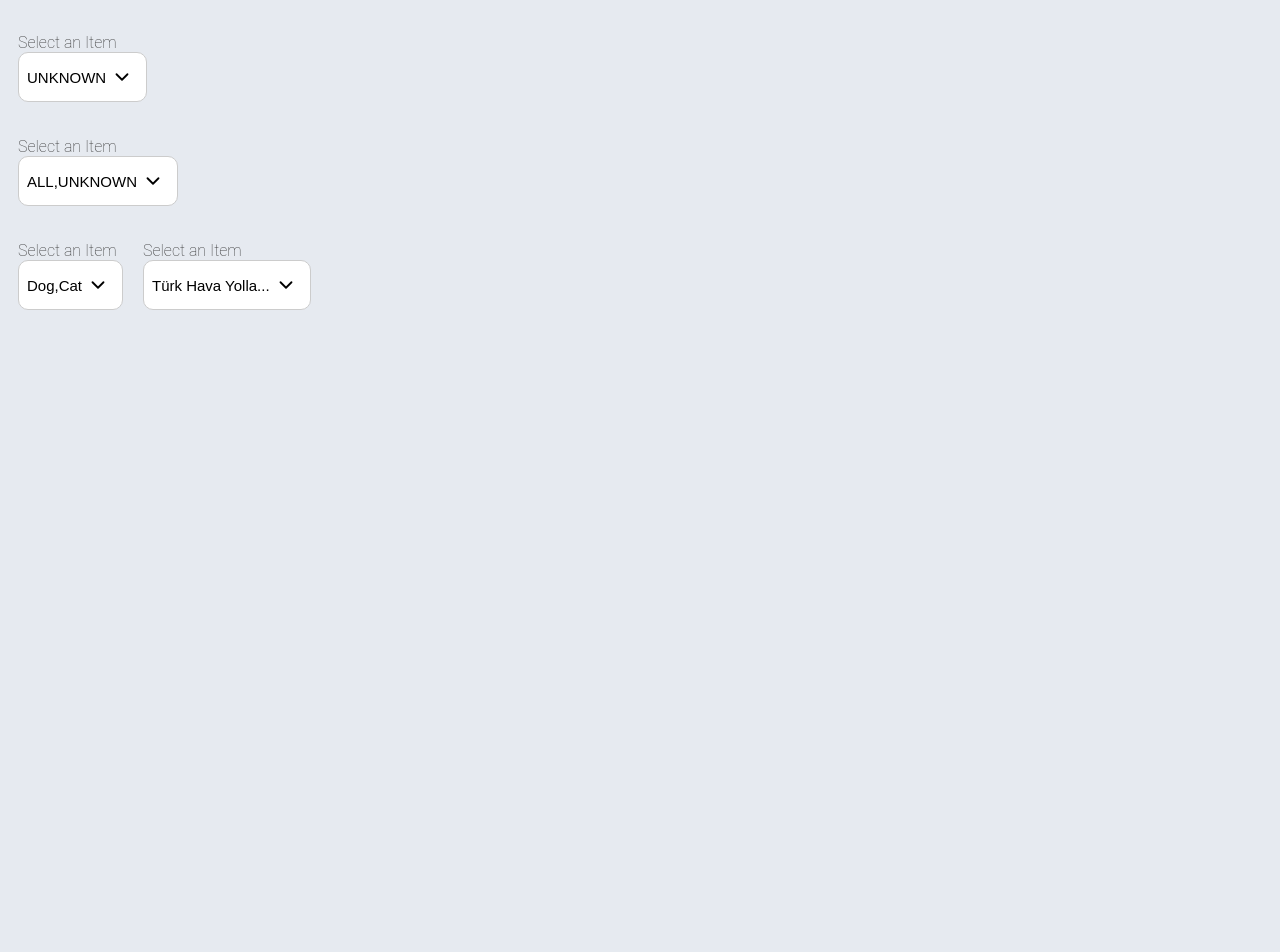
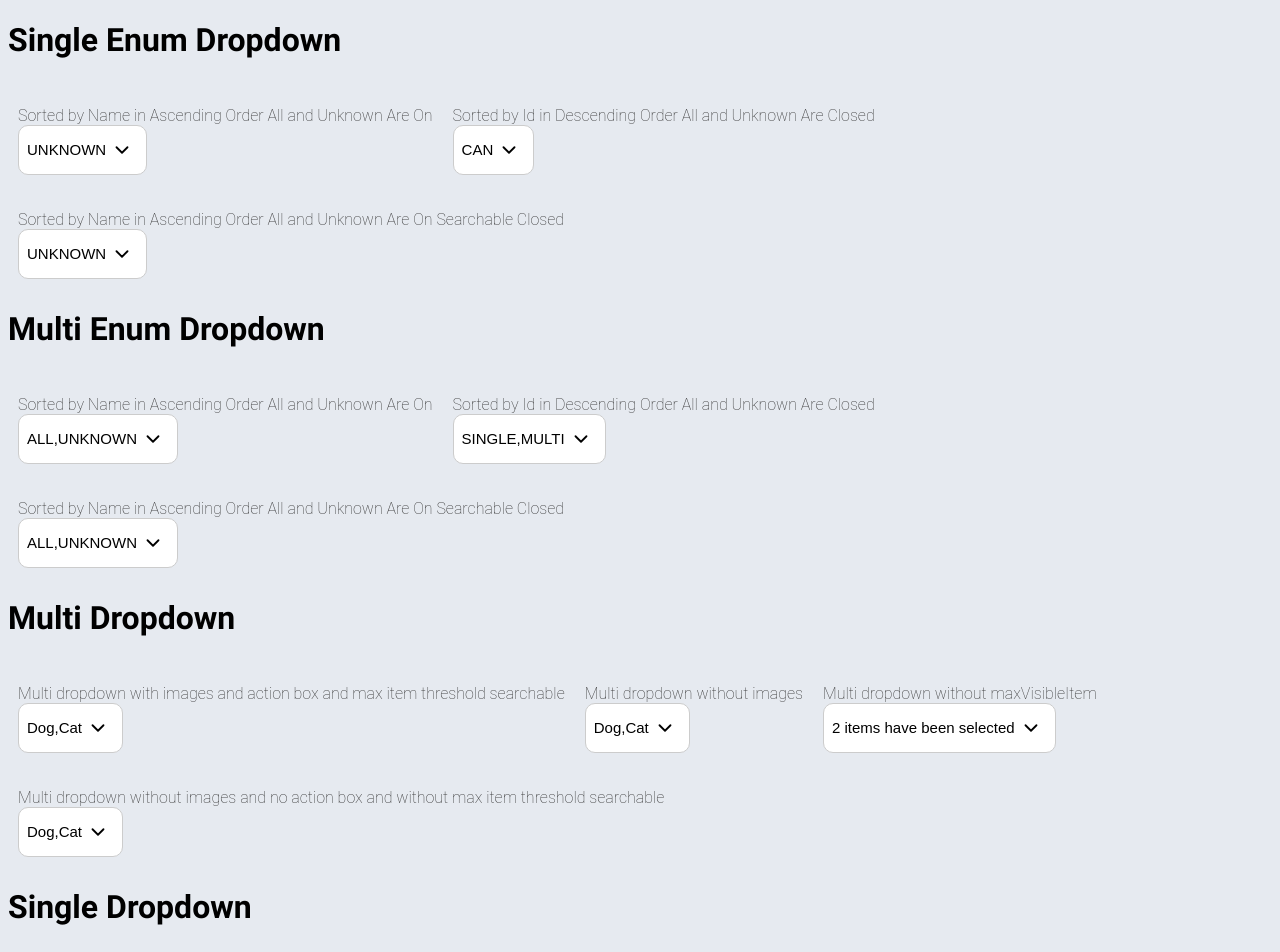
Before and after one commit to Mwiert/miniSpa, a Vue app: page /summerLovers in a window 1280 px wide. Shown: the top 952 px of the page. Before the commit the page ends 800 px from the top, so only its background shows below. Built offline with nearby package versions, Linux system fonts and the light colour scheme; a web font is replaced by a local one.

Commit message:
Add Turkish Language Support and Fix Bugs

```diff
--- a/src/components/Dropdown/UIDropdown.vue
+++ b/src/components/Dropdown/UIDropdown.vue
@@ -128,6 +128,10 @@ export default {
     sortByAscending: {
       type: Boolean,
       default: false
+    },
+    maxItemThreshold: {
+      type: Number,
+      default: 15
     }
   },
   data() {
@@ -153,28 +157,67 @@ export default {
   },
   methods: {
     sortItems(items: Array<any>): Array<any> {
-      if (this.sortField === undefined) return items
-      else {
+      if (this.sortField === undefined) {
+        return items
+      } else {
         return items.sort((a, b) => {
-          const aValue = a[this.sortField].toLowerCase()
-          const bValue = b[this.sortField].toLowerCase()
+          const aValue = String(a[this.sortField]).toLowerCase()
+          const bValue = String(b[this.sortField]).toLowerCase()
           if (aValue < bValue) return this.sortByAscending ? -1 : 1
           if (aValue > bValue) return this.sortByAscending ? 1 : -1
           return 0
         })
       }
     },
-    createItemDropdown() {
-      return this.dropdownItems.filter((item) =>
-        String(item[this.displayField]).toLowerCase().includes(this.searchQuery.toLowerCase())
+    mapToTurkishWords(word) {
+      const mappedTurkishLetters = {
+        ç: 'c',
+        ı: 'i',
+        ğ: 'g',
+        ö: 'o',
+        ş: 's',
+        ü: 'u'
+      }
+
+      return word.replace(
+        /[çığöşü]/g,
+        (letter) => mappedTurkishLetters[letter.toLowerCase()] || letter
       )
     },
+    stringContainsAnyWord(word, array) {
+      return array.some((char) => word.includes(char))
+    },
+
+    createItemDropdown() {
+      const turkishLetters = ['ç', 'ı', 'ğ', 'ö', 'ş', 'ü']
+
+      if (this.stringContainsAnyWord(this.searchQuery, turkishLetters)) {
+        return this.dropdownItems.filter((item) =>
+          String(item[this.displayField].toLowerCase()).includes(this.searchQuery.toLowerCase())
+        )
+      } else {
+        return this.dropdownItems.filter((item) =>
+          this.mapToTurkishWords(item[this.displayField].toLowerCase()).includes(
+            this.searchQuery.toLowerCase()
+          )
+        )
+      }
+    },
     filteredItems(): Array<any> {
-      return this.createItemDropdown()
+      let items = this.createItemDropdown()
+
+      if (this.sortField !== undefined) {
+        items = this.sortItems(items)
+      }
+
+      return items
     },
     isLongItem(item) {
-      if (item[this.displayField] !== undefined && String(item[this.displayField]).length > 15) {
-        return String(item[this.displayField]).substring(0, 15) + '...'
+      if (
+        item[this.displayField] !== undefined &&
+        String(item[this.displayField]).length > this.maxItemThreshold
+      ) {
+        return String(item[this.displayField]).substring(0, this.maxItemThreshold) + '...'
       } else if (item[this.displayField] === undefined) return item[this.displayField]
       return String(item[this.displayField])
     },
@@ -212,13 +255,31 @@ export default {
         this.clearSearch()
 
         this.$nextTick(() => {
-          const selectedIndex = this.dropdownItems.indexOf(this.selectedItem)
-          const selectedItemRef = this.$refs['item-' + selectedIndex]
-          if (selectedItemRef && selectedItemRef[0]) {
-            selectedItemRef[0].scrollIntoView({ behavior: 'instant', block: 'center' })
+          if (this.sortField && this.sortByAscending) {
+            let itemsCopy = [...this.dropdownItems].sort().reverse()
+            let primaryKeys = []
+            for (let i = 0; i < itemsCopy.length; i++) {
+              primaryKeys.push(itemsCopy[i][this.primaryKey])
+            }
+
+            const selectedIndex = primaryKeys.indexOf(this.selectedItem[this.primaryKey])
+            const selectedItemRef = this.$refs['item-' + selectedIndex]
+
+            if (selectedItemRef && selectedItemRef[0]) {
+              selectedItemRef[0].scrollIntoView({ behavior: 'instant', block: 'center' })
+            }
+          } else if (this.sortField) {
+            let itemsCopy = [...this.dropdownItems].sort()
+            const selectedIndex = itemsCopy.indexOf(this.selectedItem)
+            const selectedItemRef = this.$refs['item-' + selectedIndex]
+
+            if (selectedItemRef && selectedItemRef[0]) {
+              selectedItemRef[0].scrollIntoView({ behavior: 'instant', block: 'center' })
+            }
           }
         })
       }
+
       this.clearSearch()
     },
     clearSearch() {
@@ -315,6 +376,7 @@ export default {
       right: 0;
       margin-top: 0.2rem;
       padding-bottom: 1rem;
+      padding-top: 0.5rem;
       background-color: #fff;
       border: 1px solid #ccc;
       border-radius: 12px;
--- a/src/components/Dropdown/UIEnumDropdown.vue
+++ b/src/components/Dropdown/UIEnumDropdown.vue
@@ -1,20 +1,17 @@
 <template>
-  <div>
   <UIMultiDropdown
     v-if="isMulti"
     v-model="selectedItems"
     :items="dropdownItems"
     :fontSize="fontSize"
-      :displayField="displayField"
-      :urlField="urlField"
     :label="label"
     :dataSize="dataSize"
-      searchable
+    :searchable="searchable"
     :maxVisibleItems="maxVisibleItems"
-      :primaryKey="primaryKey"
     :hasActionBox="hasActionBox"
     :sortField="sortField"
     :sortByAscending="sortByAscending"
+    :maxItemThreshold="maxItemThreshold"
     @update:modelValue="($event) => $emit('update:modelValue', $event)" />
   <UIDropdown
     v-else
@@ -22,15 +19,12 @@
     :items="dropdownItems"
     :label="label"
     :fontSize="fontSize"
-      :displayField="displayField"
-      :urlField="urlField"
-      searchable
+    :searchable="searchable"
     :dataSize="dataSize"
-      :primaryKey="primaryKey"
     :sortField="sortField"
     :sortByAscending="sortByAscending"
+    :maxItemThreshold="maxItemThreshold"
     @update:modelValue="($event) => $emit('update:modelValue', $event)" />
-  </div>
 </template>
 
 <script lang="ts">
@@ -44,17 +38,8 @@ export default {
     UIMultiDropdown
   },
   props: {
-    items: {
-      // items in the database.
-      type: Array,
-      required: true,
-      default: () => []
-    },
-    primaryKey: {
-      type: String,
-      required: true,
-      default: 'id'
-    },
+    enumObj: { type: Object, default: () => {}, required: true },
+
     dataSize: {
       // how many data will shown in the dropdown.
       type: Number
@@ -103,17 +88,12 @@ export default {
       default: 'name'
     },
 
-    urlField: {
-      // picture of the object taken here
-      type: String,
-      default: ''
-    },
     isMulti: { type: Boolean, default: false },
-    enumObj: { type: Object, default: () => {} },
     showAll: { type: Boolean, default: false },
     showUnknown: { type: Boolean, default: false },
     sortField: { type: String },
-    sortByAscending: { type: Boolean, default: false }
+    sortByAscending: { type: Boolean, default: false },
+    maxItemThreshold: { type: Number, default: 15 }
   },
   data() {
     return {
@@ -127,9 +107,7 @@ export default {
       let sortedEnumArray = Object.keys(this.enumObj)
         .map(Number)
         .filter(
-          (key) =>
-            !isNaN(key) &&
-            (!isNaN(key) || (this.showAll && key == -1) || (this.showUnknown && key == 0))
+          (key) => !isNaN(key) && (this.showAll || key !== -1) && (this.showUnknown || key !== 0)
         )
         .sort()
         .map((key) => ({
--- a/src/components/Dropdown/UIMultiDropdown.vue
+++ b/src/components/Dropdown/UIMultiDropdown.vue
@@ -145,6 +145,10 @@ export default {
     sortByAscending: {
       type: Boolean,
       default: false
+    },
+    maxItemThreshold: {
+      type: Number,
+      default: 15
     }
   },
   data() {
@@ -203,18 +207,47 @@ export default {
       if (this.sortField === undefined) return items
       else {
         return items.sort((a, b) => {
-          const aValue = a[this.sortField].toLowerCase()
-          const bValue = b[this.sortField].toLowerCase()
+          const aValue = String(a[this.sortField]).toLowerCase()
+          const bValue = String(b[this.sortField]).toLowerCase()
           if (aValue < bValue) return this.sortByAscending ? -1 : 1
           if (aValue > bValue) return this.sortByAscending ? 1 : -1
           return 0
         })
       }
     },
+    mapToTurkishWords(word) {
+      const mappedTurkishLetters = {
+        ç: 'c',
+        ı: 'i',
+        ğ: 'g',
+        ö: 'o',
+        ş: 's',
+        ü: 'u'
+      }
+
+      return word.replace(
+        /[çığöşü]/g,
+        (letter) => mappedTurkishLetters[letter.toLowerCase()] || letter
+      )
+    },
+    stringContainsAnyWord(word, array) {
+      return array.some((char) => word.includes(char))
+    },
+
     createItemDropdown() {
-      return this.dropdownItems.filter((item) =>
-        String(item[this.displayField]).toLowerCase().includes(this.searchQuery.toLowerCase())
-      )
+      const turkishLetters = ['ç', 'ı', 'ğ', 'ö', 'ş', 'ü']
+
+      if (this.stringContainsAnyWord(this.searchQuery, turkishLetters)) {
+        return this.dropdownItems.filter((item) =>
+          String(item[this.displayField].toLowerCase()).includes(this.searchQuery.toLowerCase())
+        )
+      } else {
+        return this.dropdownItems.filter((item) =>
+          this.mapToTurkishWords(item[this.displayField].toLowerCase()).includes(
+            this.searchQuery.toLowerCase()
+          )
+        )
+      }
     },
     filteredItems(): Array<any> {
       let items = this.createItemDropdown()
@@ -256,8 +289,11 @@ export default {
       return items
     },
     isLongItem(item) {
-      if (item[this.displayField] !== undefined && String(item[this.displayField]).length > 15) {
-        return String(item[this.displayField]).substring(0, 15) + '...'
+      if (
+        item[this.displayField] !== undefined &&
+        String(item[this.displayField]).length > this.maxItemThreshold
+      ) {
+        return String(item[this.displayField]).substring(0, this.maxItemThreshold) + '...'
       } else if (item[this.displayField] === undefined) return item[this.displayField]
       return String(item[this.displayField])
     },
@@ -528,13 +564,15 @@ export default {
             width: 100%;
             align-items: center;
             height: 100%;
+            flex-shrink: 0;
 
             .image-label-wrapper {
               height: 100%;
-              width: 100%;
+              width: 90%;
               align-items: center;
               display: flex;
               justify-content: start;
+              flex-shrink: 0;
 
               .dropdown-item-img {
                 width: 12px;
@@ -564,6 +602,8 @@ export default {
             border-radius: 100%;
             display: inline-block;
             justify-self: end;
+            margin-left: auto;
+            flex-shrink: 0;
 
             &.flight {
               background-color: $primary-color;
--- a/src/pages/SummerLovers.vue
+++ b/src/pages/SummerLovers.vue
@@ -1,42 +1,104 @@
 <template>
-  <div></div>
   <div>
+    <div>
+      <h1>{{ 'Single Enum Dropdown' }}</h1>
+
       <UIEnumDropdown
         v-model="selectedEnum"
-      :items="[EInternSingleComponentType]"
         :fontSize="fontSize"
         displayField="name"
-      urlField="imageUrl"
-      :label="label"
+        :label="'Sorted by Name in Ascending Order All and Unknown Are On'"
         :dataSize="dataSize"
         searchable
-      :maxVisibleItems="2"
-      primaryKey="id"
-      :sortField="sortField"
-      :hasActionBox="true"
+        :sortField="'name'"
         :isMulti="!isMulti"
         :showAll="true"
         :showUnknown="true"
         :sortByAscending="true"
+        :maxItemThreshold="maxItemThreshold"
         :enumObj="EInternSingleComponentType" />
       <UIEnumDropdown
-      v-model="selectedEnums"
-      :items="[EInternComponentType]"
+        v-model="selectedEnum2"
         :fontSize="fontSize"
         displayField="name"
-      urlField="imageUrl"
-      :label="label"
+        :label="'Sorted by Id in Descending Order All and Unknown Are Closed'"
+        :dataSize="dataSize"
+        searchable
+        :sortField="'id'"
+        :isMulti="!isMulti"
+        :showAll="false"
+        :showUnknown="false"
+        :sortByAscending="false"
+        :maxItemThreshold="maxItemThreshold"
+        :enumObj="EInternSingleComponentType" />
+
+      <UIEnumDropdown
+        v-model="selectedEnum"
+        :fontSize="fontSize"
+        displayField="name"
+        :label="'Sorted by Name in Ascending Order All and Unknown Are On Searchable Closed'"
+        :dataSize="dataSize"
+        :sortField="sortField"
+        :isMulti="!isMulti"
+        :showAll="true"
+        :showUnknown="true"
+        :sortByAscending="true"
+        :maxItemThreshold="maxItemThreshold"
+        :enumObj="EInternSingleComponentType" />
+    </div>
+    <div>
+      <h1>{{ 'Multi Enum Dropdown' }}</h1>
+      <UIEnumDropdown
+        v-model="selectedEnums"
+        :fontSize="fontSize"
+        :label="'Sorted by Name in Ascending Order All and Unknown Are On'"
         :sortField="sortField"
         :dataSize="dataSize"
         searchable
         :maxVisibleItems="2"
-      primaryKey="id"
         :hasActionBox="true"
         :isMulti="isMulti"
         :showAll="true"
         :showUnknown="true"
         :sortByAscending="true"
+        :maxItemThreshold="maxItemThreshold"
         :enumObj="EInternComponentType" />
+
+      <UIEnumDropdown
+        v-model="selectedEnums2"
+        :fontSize="fontSize"
+        :label="'Sorted by Id in Descending Order All and Unknown Are Closed'"
+        :sortField="id"
+        :dataSize="dataSize"
+        searchable
+        :maxVisibleItems="2"
+        :hasActionBox="true"
+        :isMulti="isMulti"
+        :showAll="false"
+        :showUnknown="false"
+        :sortByAscending="true"
+        :maxItemThreshold="maxItemThreshold"
+        :enumObj="EInternComponentType" />
+
+      <UIEnumDropdown
+        v-model="selectedEnums"
+        :fontSize="fontSize"
+        displayField="name"
+        :label="'Sorted by Name in Ascending Order All and Unknown Are On Searchable Closed'"
+        :sortField="'sortField'"
+        :dataSize="dataSize"
+        :maxVisibleItems="2"
+        :hasActionBox="true"
+        :isMulti="isMulti"
+        :showAll="true"
+        :showUnknown="true"
+        :sortByAscending="true"
+        :maxItemThreshold="maxItemThreshold"
+        :enumObj="EInternComponentType" />
+    </div>
+    <div>
+      <h1>{{ 'Multi Dropdown' }}</h1>
+
       <UIMultiDropdown
         v-model="selectedPets"
         :items="pets"
@@ -44,17 +106,66 @@
         displayField="name"
         :sortField="sortField"
         urlField="imageUrl"
-      :label="label"
+        :label="'Multi dropdown with images and action box and max item threshold searchable'"
         :dataSize="dataSize"
         searchable
         :maxVisibleItems="2"
         primaryKey="id"
         :sortByAscending="true"
+        :maxItemThreshold="maxItemThreshold"
         :hasActionBox="true" />
+      <UIMultiDropdown
+        v-model="selectedPets"
+        :items="pets"
+        :fontSize="fontSize"
+        displayField="name"
+        :sortField="sortField"
+        urlField="''"
+        :label="'Multi dropdown without images'"
+        :dataSize="dataSize"
+        searchable
+        :maxVisibleItems="2"
+        primaryKey="id"
+        :sortByAscending="true"
+        :maxItemThreshold="maxItemThreshold"
+        :hasActionBox="true" />
+      <UIMultiDropdown
+        v-model="selectedPets"
+        :items="pets"
+        :fontSize="fontSize"
+        displayField="name"
+        :sortField="sortField"
+        urlField="''"
+        :label="'Multi dropdown without maxVisibleItem'"
+        :dataSize="dataSize"
+        searchable
+        primaryKey="id"
+        :sortByAscending="true"
+        :maxItemThreshold="maxItemThreshold"
+        :hasActionBox="true" />
+      <UIMultiDropdown
+        v-model="selectedPets"
+        :items="pets"
+        :fontSize="fontSize"
+        displayField="name"
+        :sortField="sortField"
+        urlField="''"
+        :label="'Multi dropdown without images and no action box and without max item threshold searchable'"
+        :dataSize="dataSize"
+        searchable
+        :maxVisibleItems="2"
+        primaryKey="id"
+        :sortByAscending="true"
+        :maxItemThreshold="maxItemThreshold"
+        :hasActionBox="false" />
+    </div>
+    <div>
+      <h1>{{ 'Single Dropdown' }}</h1>
+
       <UIDropdown
         v-model="selectedItem"
         :items="items"
-      :label="label"
+        :label="'Single dropdown with images with max item threshold searchable'"
         :fontSize="fontSize"
         displayField="name"
         :sortField="sortField"
@@ -62,7 +173,34 @@
         searchable
         :dataSize="dataSize"
         :sortByAscending="true"
+        :maxItemThreshold="maxItemThreshold"
         primaryKey="id" />
+      <UIDropdown
+        v-model="selectedItem"
+        :items="items"
+        :label="'Single dropdown without images'"
+        :fontSize="fontSize"
+        displayField="id"
+        :sortField="sortField"
+        urlField="''"
+        searchable
+        :dataSize="dataSize"
+        :sortByAscending="true"
+        :maxItemThreshold="maxItemThreshold"
+        primaryKey="id" />
+      <UIDropdown
+        v-model="selectedItem"
+        :items="items"
+        :label="'Single dropdown without searchable'"
+        :fontSize="fontSize"
+        displayField="name"
+        :sortField="sortField"
+        urlField="imageUrl"
+        :dataSize="dataSize"
+        :sortByAscending="true"
+        :maxItemThreshold="maxItemThreshold"
+        primaryKey="id" />
+    </div>
   </div>
 </template>
 
@@ -85,6 +223,7 @@ export default {
       isMulti: true,
       EInternComponentType: EInternComponentType,
       EInternSingleComponentType: EInternSingleComponentType,
+      maxItemThreshold: 10,
       pets: [
         {
           id: 0,
@@ -178,7 +317,8 @@ export default {
       label: 'Select an Item',
       selectedPet: {
         id: 0,
-        imageUrl: '',
+        imageUrl:
+          'https://scontent.fayt3-1.fna.fbcdn.net/v/t1.18169-9/10897909_628158777306211_2985313991670757129_n.jpg?_nc_cat=111&ccb=1-7&_nc_sid=7b2446&_nc_ohc=93lV2ws2vMIQ7kNvgF-FtyQ&_nc_ht=scontent.fayt3-1.fna&oh=00_AYAiuHNBosscMy6SjMWPOszZaI0Yl0Hf_kxuqKWGeChLFA&oe=66C5CE1D',
         name: 'Dog',
         detail: 'a'
       },
@@ -203,14 +343,30 @@ export default {
         detail: 'o'
       },
       selectedPets: [
-        { id: 0, imageUrl: 'https://example.com/dog.png', name: 'Dog', detail: 'a' },
-        { id: 1, imageUrl: '', name: 'Cat', detail: 'b' }
+        {
+          id: 0,
+          imageUrl:
+            'https://scontent.fayt3-1.fna.fbcdn.net/v/t1.18169-9/10897909_628158777306211_2985313991670757129_n.jpg?_nc_cat=111&ccb=1-7&_nc_sid=7b2446&_nc_ohc=93lV2ws2vMIQ7kNvgF-FtyQ&_nc_ht=scontent.fayt3-1.fna&oh=00_AYAiuHNBosscMy6SjMWPOszZaI0Yl0Hf_kxuqKWGeChLFA&oe=66C5CE1D',
+          name: 'Dog',
+          detail: 'a'
+        },
+        {
+          id: 1,
+          imageUrl: 'https://www.petvet.com.tr/tr/images/uploads/44_2.jpg',
+          name: 'Cat',
+          detail: 'b'
+        }
       ],
       selectedEnums: [
         { id: -1, name: 'ALL' },
         { id: 0, name: 'UNKNOWN' }
       ],
-      selectedEnum: { id: 0, name: 'UNKNOWN' }
+      selectedEnum: { id: 0, name: 'UNKNOWN' },
+      selectedEnum2: { id: 1, name: 'CAN' },
+      selectedEnums2: [
+        { id: 1, name: 'SINGLE' },
+        { id: 2, name: 'MULTI' }
+      ]
     }
   }
 }
```
Lines whose indentation alone changed are shown as unchanged.
